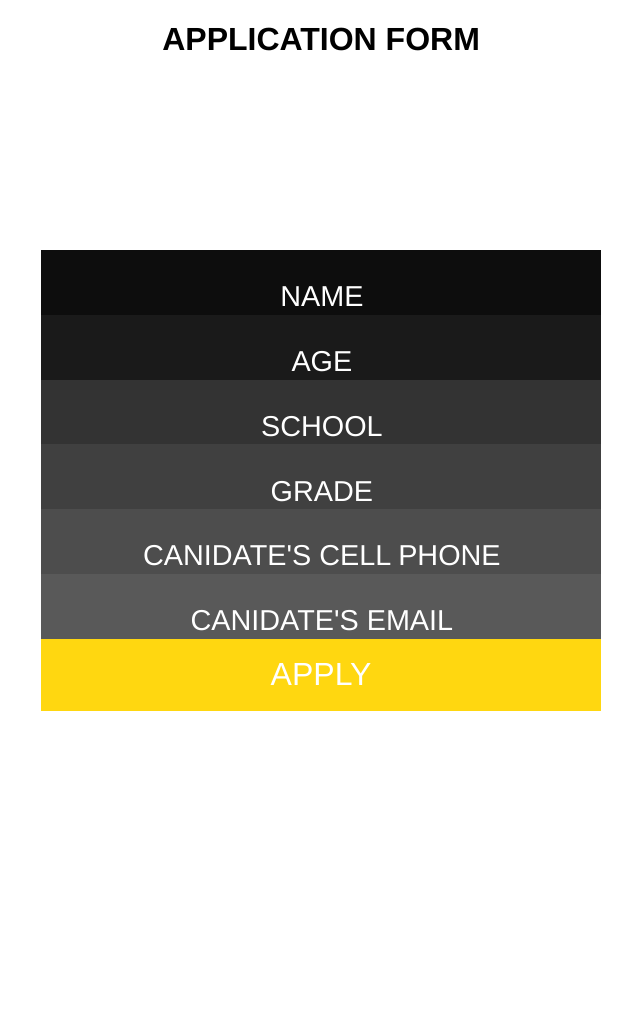
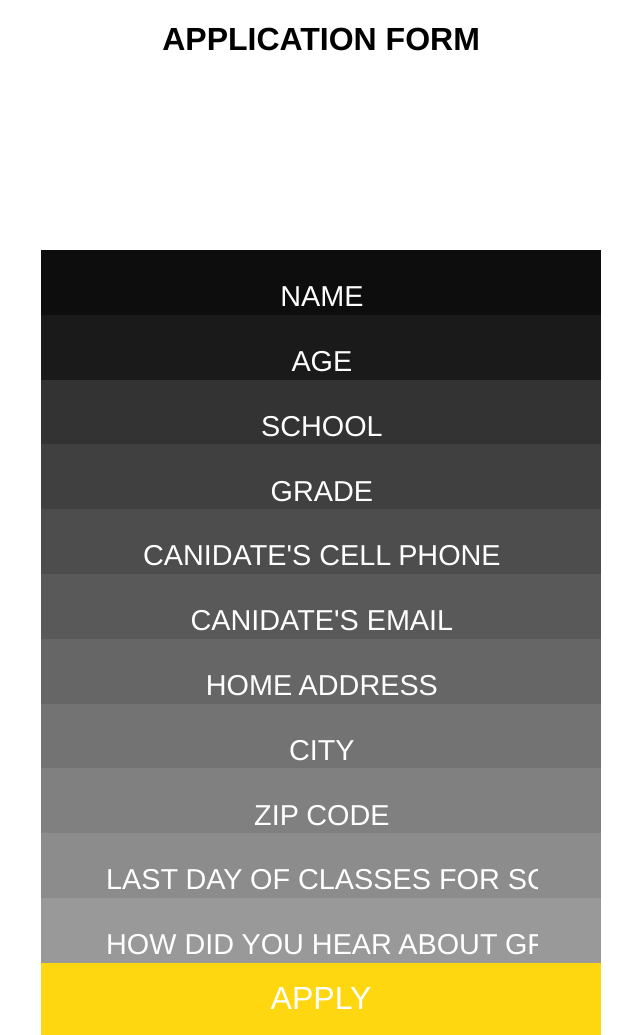
Before and after one commit to avreeeb/gfs-sign-up, a plain HTML site: page index.html in a window 1280 px wide. Shown: the whole page, without its empty margins (319-959 px from the left). Before the commit the page ends 800 px from the top, so only its background shows below. Drawn offline with Linux system fonts and the light colour scheme; some icons are missing.

Commit message:
feat $index.html content
Add remainder content to form

```diff
--- a/index.html
+++ b/index.html
@@ -36,8 +36,28 @@
     <input type="text" placeholder="CANIDATE'S CELL PHONE"/>
   </div>
 
-   <div class="box-7">
+  <div class="box-7">
     <input type="text" placeholder="CANIDATE'S EMAIL"/>
+  </div>
+
+  <div class="box-8">
+    <input type="text" placeholder="HOME ADDRESS"/>
+  </div>
+
+   <div class="box-9">
+    <input type="text" placeholder="CITY"/>
+  </div>
+
+   <div class="box-10">
+    <input type="text" placeholder="ZIP CODE"/>
+  </div>
+
+    <div class="box-11">
+    <input type="text" placeholder="LAST DAY OF CLASSES FOR SCHOOL"/>
+  </div>
+
+    <div class="box-12">
+    <input type="text" placeholder="HOW DID YOU HEAR ABOUT GFS?"/>
   </div>
 
   <div class="login">
```
